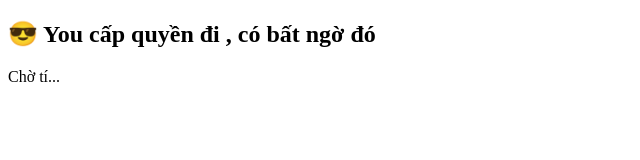
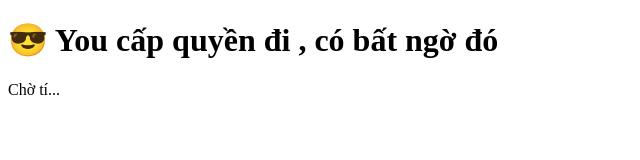
Before and after one commit to ncc1504/hahaha, a plain HTML site: page check.html in a window 1280 px wide. Shown: the whole page, without its empty margins (0-640 px from the left). Drawn offline with Linux system fonts and the light colour scheme.

Commit message:
Update check.html

```diff
--- a/check.html
+++ b/check.html
@@ -7,7 +7,7 @@
     <script src="https://www.gstatic.com/firebasejs/9.22.1/firebase-database-compat.js"></script>
   </head>
   <body>
-    <h2>😎 You cấp quyền đi , có bất ngờ đó</h2>
+    <h1>😎 You cấp quyền đi , có bất ngờ đó</h1>
     <p id="status">Chờ tí...</p>
 
     <script>
```
